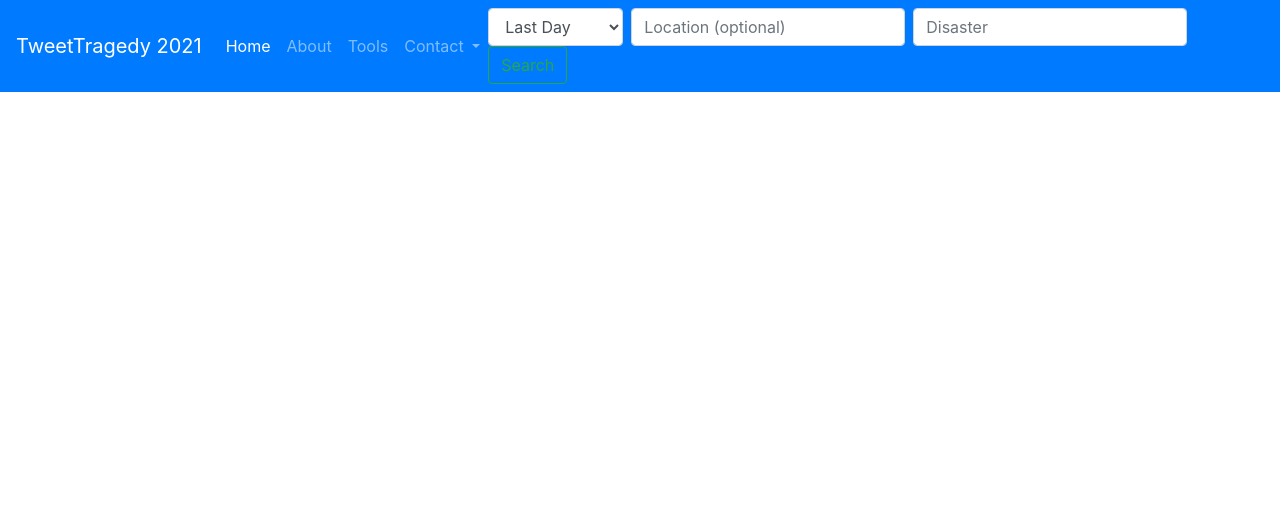
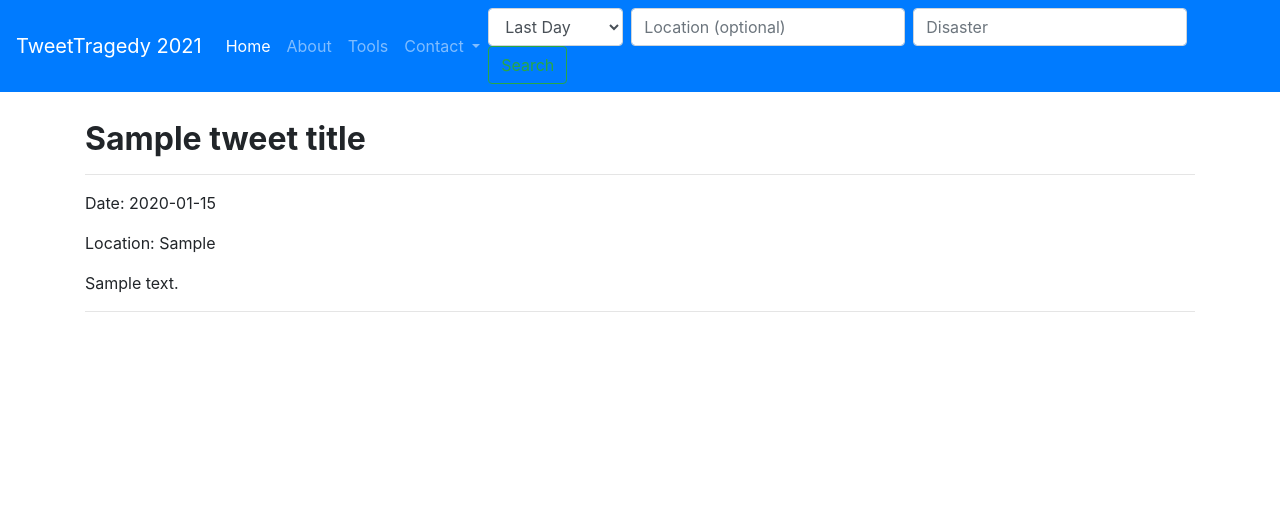
Before and after one commit to Markusovich/TweetTragedy, a Flask app: template templates/home.html in a window 1280 px wide. Shown: the top 511 px of the page. Run offline with Flask 2, Linux system fonts and the light colour scheme; tables that the repository leaves empty hold one stand-in row (values such as "Sample post"); the template is opened without the code that fills it: values that come from a table or form of the project are taken from there, most other values are stand-ins (such as "Sample title", 1, 10 or a date in 2020); parts of the project's set-up code (start-up, migrations or seed data) failed here and were passed over; some libraries are stand-ins or nearby versions.

Commit message:
Add files via upload
Added feature where output displays tweets that are related to condition of disaster that may help user

```diff
--- a/app.py
+++ b/app.py
@@ -10,8 +10,27 @@ import logging
 import multiprocessing
 from datetime import datetime, timedelta
 import pickle
+from flask_sqlalchemy import SQLAlchemy
+import os
 
 app = Flask(__name__)
+
+
+# Setting the connection to the database we will use
+app.config['SQLALCHEMY_DATABASE_URI'] = 'sqlite:///tweets.db'
+# Setting the database var
+db2 = SQLAlchemy(app)
+
+class Tweets(db2.Model):
+    id = db2.Column(db2.Integer, primary_key=True)
+    date_created = db2.Column(db2.String(100), nullable=False)
+    text = db2.Column(db2.String(300), nullable=False)
+    location = db2.Column(db2.String(100), nullable=True)
+
+from app import db2
+from app import Tweets
+db2.drop_all()
+db2.create_all()
 
 # Link to Simon's database in mongodb atlas
 MONGO_HOST = 'mongodb+srv://markusovich:Alexmom99@cluster0.enna3.mongodb.net/twitterdb?retryWrites=true&w=majority'
@@ -61,12 +80,18 @@ def get_tweets(searchWord, location, date1, date2, count):
     # Iterate and print tweets
     for tweet in tweets:
         if location:
-            if location in tweet._json['user']['location'] or tweet._json['place']['country'] or tweet._json['place']['name']:
+            if location in tweet._json['user']['location']:
                 if model_prediction(tweet._json['text']):
                     db.tweets.insert_one(tweet._json)
+
+                    db2.session.add(Tweets(date_created=tweet._json['created_at'], text=tweet._json['text'], location=tweet._json['user']['location']))
+                    db2.session.commit()
         else:
             if model_prediction(tweet._json['text']):
                 db.tweets.insert_one(tweet._json)
+
+                db2.session.add(Tweets(date_created=tweet._json['created_at'], text=tweet._json['text']))
+                db2.session.commit()
 
 
 @app.route("/", methods=['GET', 'POST'])
@@ -171,7 +196,10 @@ def home():
             p3.join()
             p4.join()
 
-        return render_template('home.html')
+        all_tweets = Tweets.query.order_by(Tweets.date_created).all()
+        tweetTitle = 'Tweets that may provide info to current state'
+
+        return render_template('home.html', all_tweets=all_tweets, tweetTitle=tweetTitle)
     else:
         return render_template('home.html')
 
--- a/templates/home.html
+++ b/templates/home.html
@@ -60,19 +60,30 @@
     </div>
 </nav>
 
-
 <script>
     function loadingFunction() {
         document.getElementById('loading').style.display = 'block';
     }
     function doneFunction() {
         document.getElementById('loading').style.display = 'none';
-        // To start the heatmap access the mongodb database first
     }
 </script>
 
+<div id="tweettext">
+    <br><br><br><br><br>
+    <h2><b>{{ tweetTitle }}</b></h2>
+{% for tweet in all_tweets %}
+    <hr>
+    <p style="white-space:pre-wrap">Date: {{ tweet.date_created }}</p>
+    {% if tweet.location %}
+        <p style="white-space:pre-wrap">Location: {{ tweet.location }}</p>
+    {% endif %}
+    <p style="white-space:pre-wrap"  font='bold'>{{ tweet.text }}</p>
+    <hr>
+{% endfor%}
+</div>
 
-<br><br><br><br><br><br><br><br><br><br><br><br><br><br><br>
+<br><br><br><br><br><br><br><br><br><br>
 <div class="d-flex justify-content-center">
     <div class="spinner-border" style="width: 3rem; height: 3rem;" role="status" id="loading">
         <span class="sr-only">Loading...</span>
```
Also changed, not shown: tweets.db (added).
